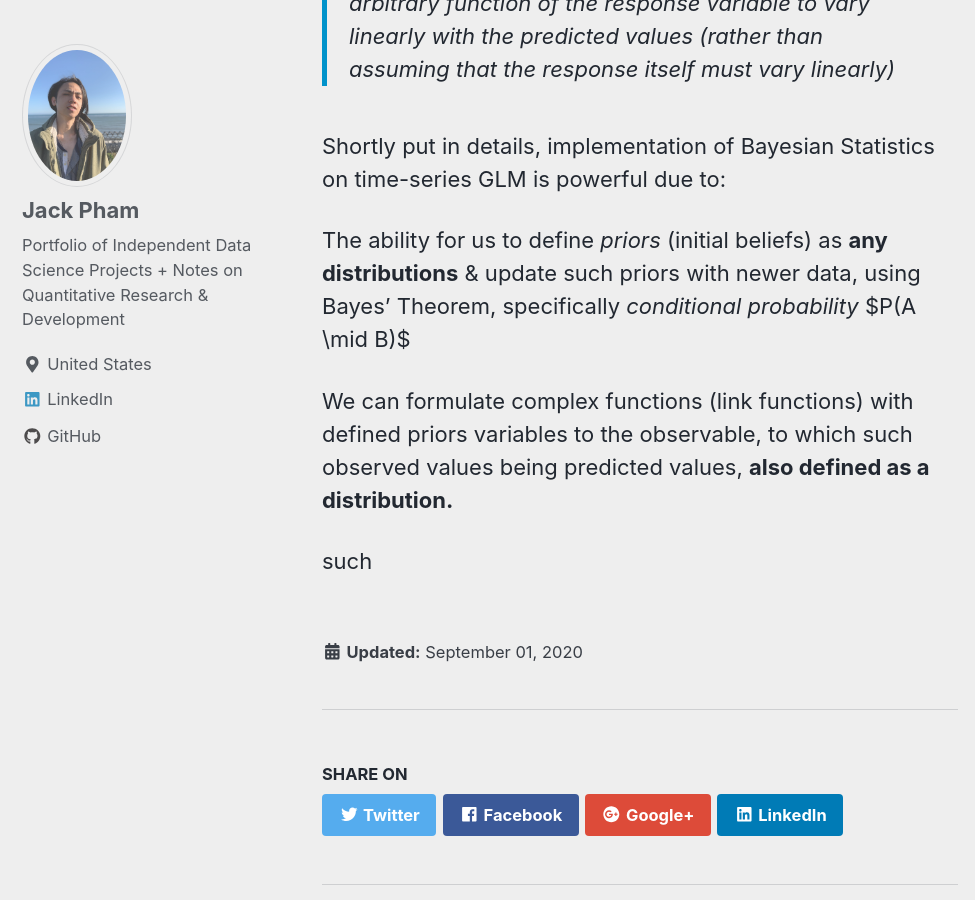
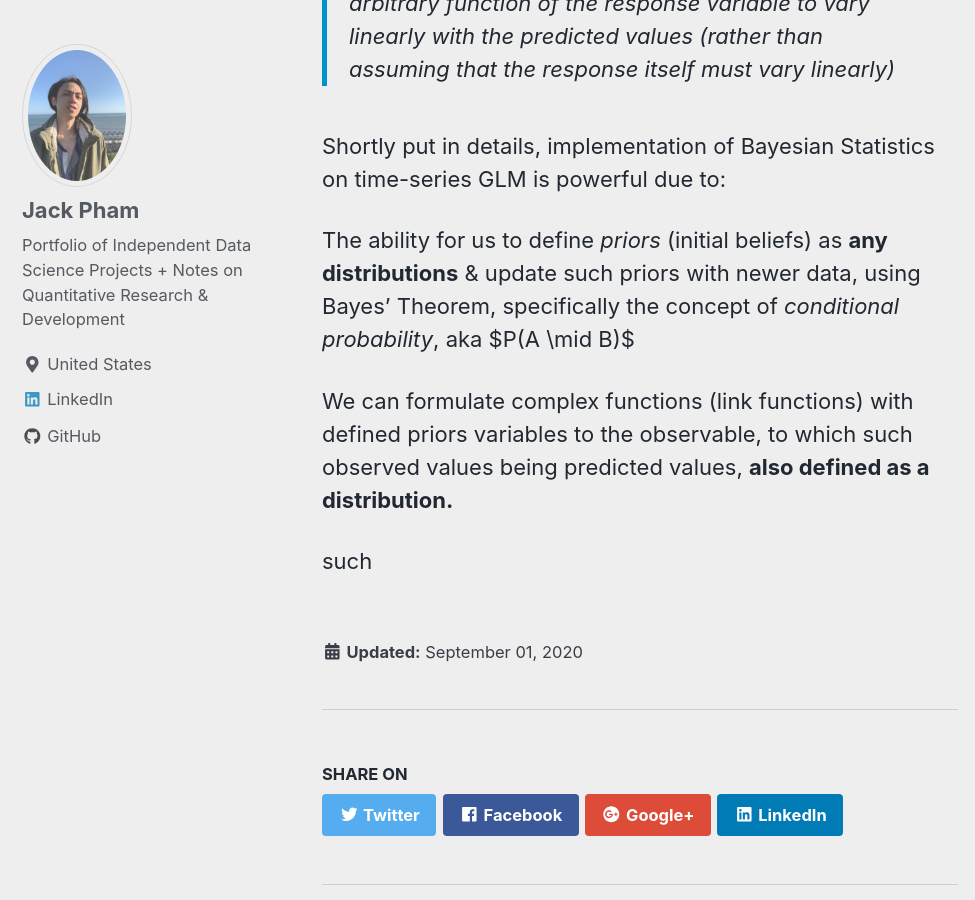
Before and after one commit to jp-quant/jp-quant.github.io, a Jekyll site: the page built from _posts/2020-09-01-fbprophet_bayesian_glm.md, in a window 1280 px wide and 900 px high, scrolled down 4737 px. Shown: the whole window, without its empty margins (0-975 px from the left). Built offline with Jekyll 4.4.1, drawn with Linux system fonts in a browser that asks for light colours; nearby versions of some CDN libraries; part of the change alters nothing that is shown.

Commit message:
_posts/2020-09-01-fbprophet_bayesian_glm.md updated from https://stackedit.io/

```diff
--- a/_posts/2020-09-01-fbprophet_bayesian_glm.md
+++ b/_posts/2020-09-01-fbprophet_bayesian_glm.md
@@ -78,7 +78,7 @@ Recalling from above:
 
 Shortly put in details, implementation of Bayesian Statistics on time-series GLM is powerful due to:
 
-The ability for us to define *priors* (initial beliefs) as **any distributions** & update such priors with newer data, using Bayes' Theorem, specifically *conditional probability* $P(A \mid B)$
+The ability for us to define *priors* (initial beliefs) as **any distributions** & update such priors with newer data, using Bayes' Theorem, specifically the concept of *conditional probability*, aka  $P(A \mid B)$
 
 We can formulate complex functions (link functions) with defined priors variables to the observable, to which such observed values being predicted values, **also defined as a distribution.**
 
@@ -89,6 +89,6 @@ We can formulate complex functions (link functions) with defined priors variable
 
 
 <!--stackedit_data:
-eyJoaXN0b3J5IjpbMTU2Mjc2ODI2OSwtMTY0MDU1NzgyNSwtOT
-k1MzU0NzQ4LC0xMTM1NzIwNTQwXX0=
+eyJoaXN0b3J5IjpbOTEwNDI4OTIsLTE2NDA1NTc4MjUsLTk5NT
+M1NDc0OCwtMTEzNTcyMDU0MF19
 -->
```
